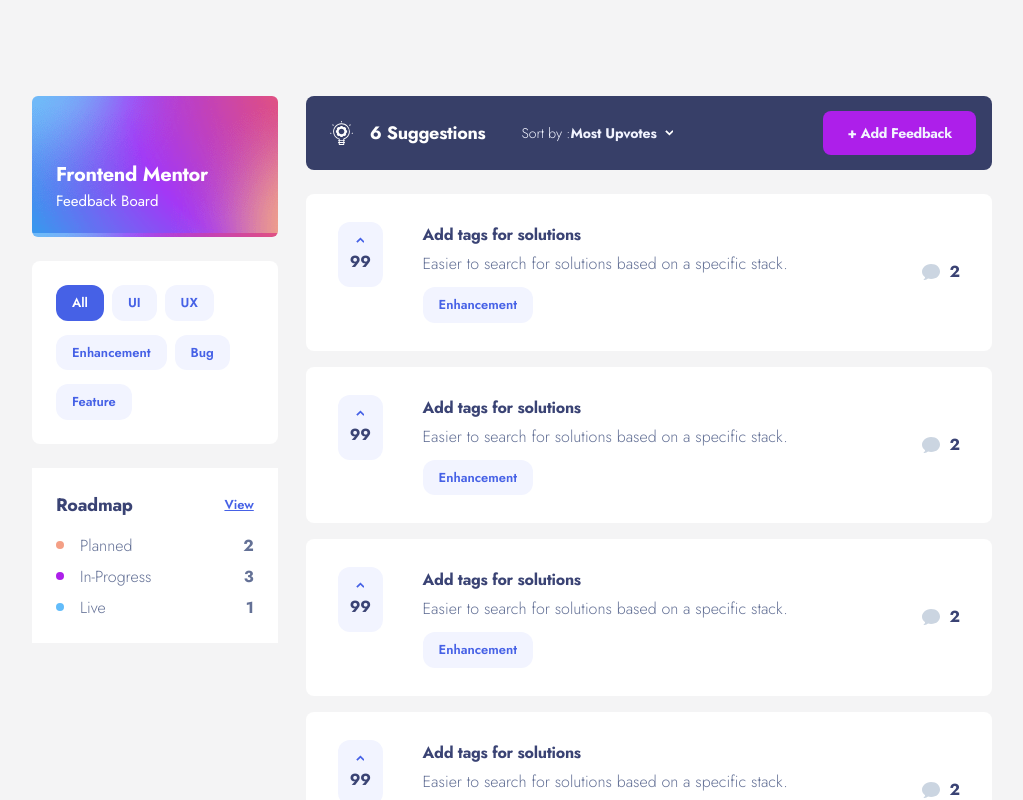
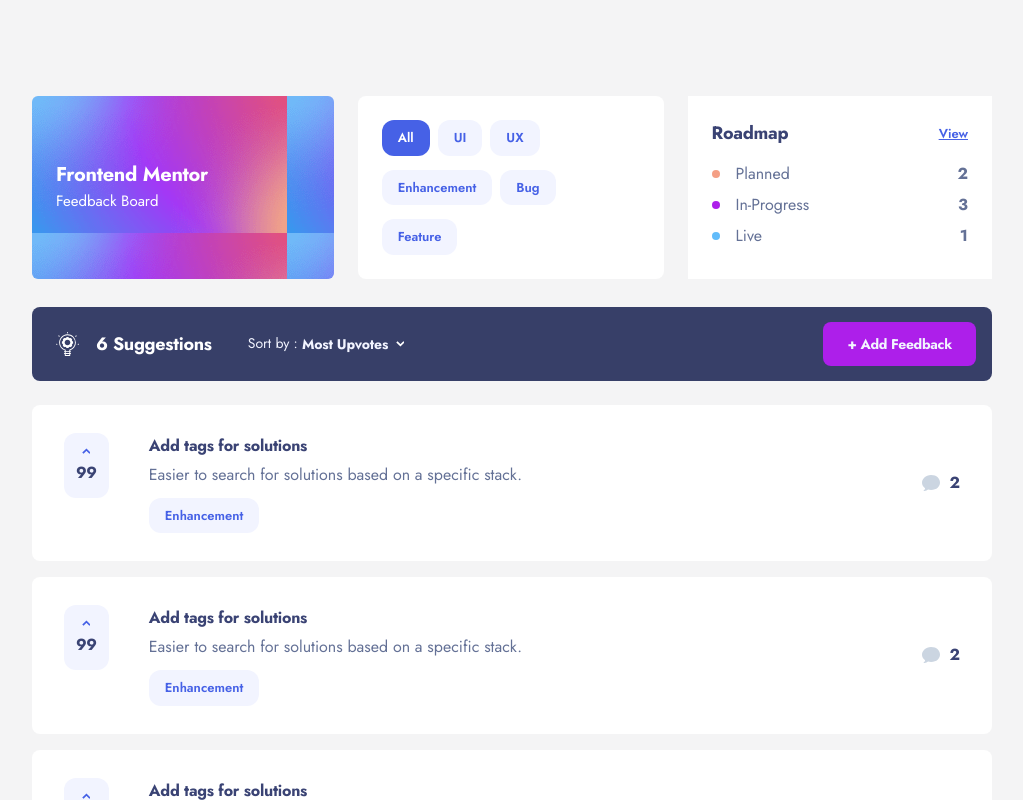
Before and after one commit to defscarr/FeedbackHub, a Next.js app: page /board in a window 1280 px wide. Shown: the whole page, without its empty margins (128-1151 px from the left). Built offline with nearby package versions, Linux system fonts and the light colour scheme.

Commit message:
feat(UI): Add tablet responsiveness

```diff
--- a/app/board/page.tsx
+++ b/app/board/page.tsx
@@ -4,7 +4,7 @@
 
   const generateList = () => {
     const listItems = [];
-    for (let i = 1; i <= 8; i++) {
+    for (let i = 1; i <= 3; i++) {
       listItems.push(
       <div key={i} className="px-8 py-7 bg-white hover:cursor-pointer  rounded-lg">
         <div className="flex flex-row">
@@ -19,8 +19,8 @@
             </div>
           </div>
           <div className="ml-10 flex-1 flex flex-col">
-              <h3 className='leading-26 tracking-closer text-xSlate-600 text-26x font-bold'>Add tags for solutions</h3>
-              <p className="mt-1 mb-3 text-16x font-light text-xSlate-500 leading-23">Easier to search for solutions based on a specific stack.</p>
+              <h3 className='leading-26 tracking-closer text-xSlate-600 hover:text-xIndigo-600 text-26x font-bold'>Add tags for solutions</h3>
+              <p className="mt-1 mb-3 text-16x font-normal text-xSlate-500 leading-23">Easier to search for solutions based on a specific stack.</p>
 
               <div className="flex items-start">
                 <span className="bg-xSiolet-50 rounded-xl text-xIndigo-600 text-13x font-semibold">
@@ -44,18 +44,19 @@
 
 
   return (
-    <main className="flex flex-row space-x-7 w-full">
+  <>
+    <main className="hidden md:flex md:flex-col md:space-y-7">
 
-      <section className="flex flex-col space-y-6 ">
-        <div className="flex flex-col bg-image bg-norepeat rounded-md">
+      <section className="md:flex md:space-x-6">
+
+        <div className="flex flex-col bg-image bg-norepeat rounded-md md:w-1/3">
           <span className="pl-6 pb-6 pt-16 pr-16 text-white">
             <h2 className="font-bold text-20x leading-29 tracking-closer">Frontend Mentor</h2>
             <span className="font-normal text-15x leading-22">Feedback Board</span>
           </span>
         </div>
 
-        <div>
-          <div className="py-6 pl-6 pr-12 bg-white hover:cursor-pointer rounded-lg">
+        <div className="py-6 pl-6 pr-12 bg-white  rounded-lg md:w-1/3">
             <div className="flex flex-col space-y-3.5">
               <div className="flex space-x-2 text-xIndigo-600 text-13x font-semibold">
                   <span className="bg-xIndigo-600 text-white rounded-xl">
@@ -86,9 +87,8 @@
 
 
             </div>
-          </div>
         </div>
-        <div className="flex flex-col p-6 bg-white">
+        <div className="flex flex-col p-6 md:bg-white md:w-1/3">
           <div className="flex justify-between items-center">
             <h3 className="text-18x text-xSlate-600 font-bold leading-26 tracking-closer">Roadmap</h3>
             <span className="font-semibold text-13x leading-19 text-xIndigo-600 hover:cursor-pointer  hover:text-indigo-400 hover:opacity-75 underline">View</span>
@@ -97,23 +97,24 @@
           <div className="flex flex-col mt-4 space-y-2 rounded-lg">
             <div className="flex items-center text-16x leading-23 text-xSlate-500">
               <div className="h-2 w-2 rounded-full bg-xOrange-300 mr-4"></div>
-              <span className="font-light   flex-1 ">Planned</span>
+              <span className="font-normal   flex-1 ">Planned</span>
               <span className=" font-bold">2</span>
             </div>
             <div className="flex items-center text-16x leading-23 text-xSlate-500">
               <div className="h-2 w-2 rounded-full bg-xFuchisia-600 mr-4"></div>
-              <span className="font-light   flex-1 ">In-Progress</span>
+              <span className="font-normal   flex-1 ">In-Progress</span>
               <span className=" font-bold">3</span>
             </div>
             <div className="flex items-center text-16x leading-23 text-xSlate-500">
               <div className="h-2 w-2 rounded-full bg-xBlue-400 mr-4"></div>
-              <span className="font-light   flex-1 ">Live</span>
+              <span className="font-normal   flex-1 ">Live</span>
               <span className=" font-bold">1</span>
             </div>
 
           </div>
         </div>
       </section>
+
 
       <section className="flex flex-col space-y-6 w-full">
         <div className="bg-xSlate-700 space-x-9 pl-6 pr-4 rounded-lg flex items-center">
@@ -124,8 +125,8 @@
             <h3 className="font-bold text-18x leading-26 tracking-closer">6 Suggestions</h3>
           </div>
           <div className="flex-1 flex text-xSiolet-50 items-center">
-            <span className="font-light text-14x hover:cursor-pointer ">{`Sort by : `}</span>
-            <h4 className="font-bold text-14x mr-2 leading-20 tracking-close">{`  Most Upvotes`}</h4>
+            <span className="font-normal text-14x hover:cursor-pointer ">Sort by&nbsp;:&nbsp;</span>
+            <h4 className="font-bold text-14x mr-2 leading-20 tracking-close">Most Upvotes</h4>
             <span>
               <svg className="h-2 w-2" viewBox="0 0 9 7" fill="none" xmlns="http://www.w3.org/2000/svg"><path d="M1 1L5 5L9 1" stroke="white" stroke-width="2"/></svg>
             </span>
@@ -146,5 +147,9 @@
     </main>
 
 
+
+
+  </>
+
   );
 }
```
